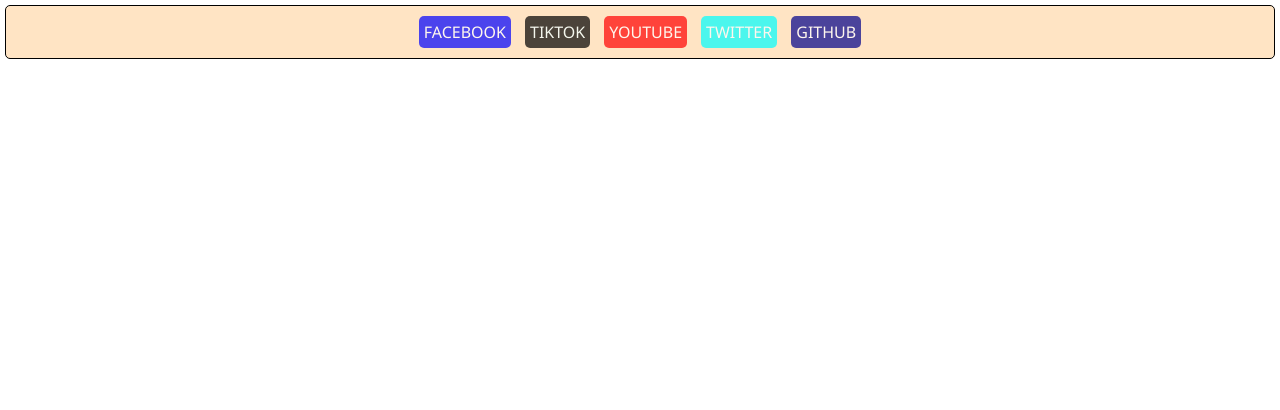
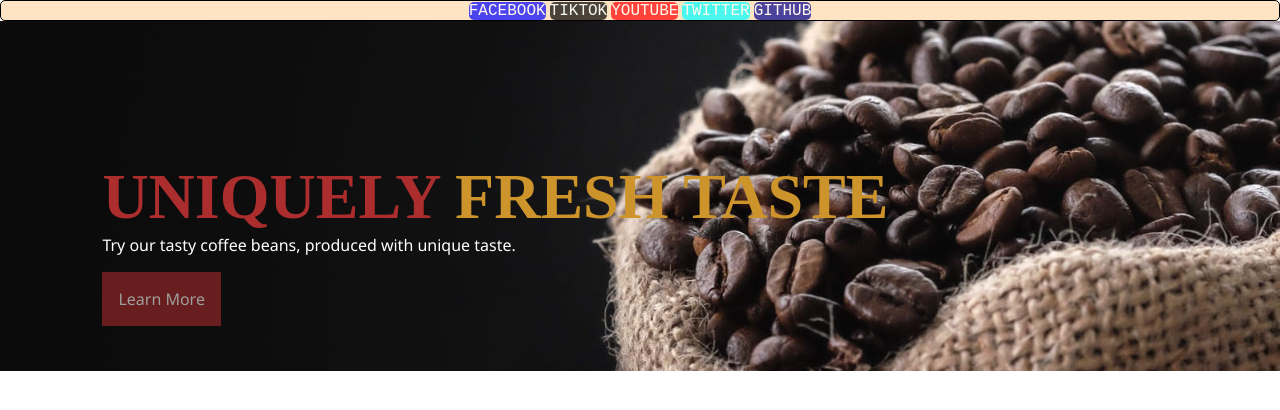
Before and after one commit to DenCzr/denielmarayag_module5, a plain HTML site: page index.html in a window 1280 px wide. Drawn offline with Linux system fonts and the light colour scheme; a web font is replaced by a local one.

Commit message:
New Changes Fr

```diff
--- a/index.html
+++ b/index.html
@@ -5,69 +5,6 @@
     <meta name="viewport" content="width=device-width, initial-scale=1.0">
     <title>Document</title>
     <style>
-*{
-    padding: 0px;
-    margin: 0px;
-}
-div{
-    padding: 5px;
-    margin: 5px;
-}
-
-.navbar{
-    border: 1px solid black;
-    border-radius: 5px;
-    background-color: bisque;
-}
-#fb a{
-    color:white;
-}
-#fb{
-background-color: blue;
-}
-#tt{
-    background-color: black;
-}
-#tt a{
-    color: azure
-    ;
-}
-#yt{
-    background-color: red;
-}
-#yt a{
-    color: white;
-}
-#x{
-    background-color: aqua;
-}
-#x a{
-    color: white;
-}
-#ghub{
-    background-color: darkblue;
-}
-#ghub a{
-    color: white
-}
-.links{
-
-    border-radius: 5px;
-    display: inline;
-    font-family: 'Segoe UI', Tahoma, Geneva, Verdana, sans-serif;
-    text-transform: uppercase;
-    opacity: 70%;
-    transform: 600;
-}
-.links:hover{
-    opacity: 100%;
-}
-#linksgroup{
-    text-align: center;
-}
-.links a{
-    text-decoration: none;
-}
 
     </style>
 </head>
@@ -81,12 +18,26 @@ background-color: blue;
     <div class="links" id="x"><a href="">Twitter</a></div>
     <div class="links" id="ghub"><a href="">Github</a></div>
 </div>
+
+
+</div>
+
+
+
+</div>
+<div class="banner">
+<div class="bannertext">
+<h2>Uniquely <span>Fresh Taste</span></h2>
+<p>Try our tasty coffee beans,
+    produced with unique taste.
+</p>
+<a href="a">Learn More</a>
 </div>
 
 
 
 
 
-
+<link rel="stylesheet" href="style.css">
 </body>
 </html>
--- /dev/null
+++ b/style.css
@@ -0,0 +1,106 @@
+@import url('https://fonts.googleapis.com/css2?family=Martian+Mono&family=Roboto:wght@100;300&display=swap');
+
+*{
+    padding: 0px;
+    margin: 0px;
+}
+
+
+.navbar{
+    border: 1px solid black;
+    border-radius: 5px;
+    background-color: bisque;
+}
+#fb a{
+    color:white;
+}
+#fb{
+background-color: blue;
+}
+#tt{
+    background-color: black;
+}
+#tt a{
+    color: azure
+    ;
+}
+#yt{
+    background-color: red;
+}
+#yt a{
+    color: white;
+}
+#x{
+    background-color: aqua;
+}
+#x a{
+    color: white;
+}
+#ghub{
+    background-color: darkblue;
+}
+#ghub a{
+    color: white
+}
+.links{
+
+    border-radius: 5px;
+    display: inline;
+    font-family: 'Martian Mono', monospace;
+    text-transform: uppercase;
+    opacity: 70%;
+    transition: 0.4s;
+}
+.links:hover{
+    opacity: 100%;
+    transition: 0.4s;
+    font-size: larger;
+    padding: 10px;
+}
+#linksgroup{
+    text-align: center;
+}
+.links a{
+    text-decoration: none;
+}
+
+.banner{
+    background-image: url('images/banner-bg.jpg');
+    background-size: cover;
+    background-position: center;
+    width: 100vw;
+    height: 350px;
+}
+.bannertext{
+    position: absolute;
+    top: 20%;
+    left: 8%;
+}
+.bannertext h2{
+    text-transform: uppercase;
+    color: rgb(172, 45, 45);
+    font-size: 4em;
+}
+.bannertext h2 span{
+    color: rgb(204, 148, 43);
+}
+.bannertext p{
+    color: white;
+    font-family: 'Segoe UI', Tahoma, Geneva, Verdana, sans-serif;
+}
+
+.bannertext a{
+    text-decoration: none;
+    display: inline-block;
+    padding: 1em;
+    background-color: brown;
+    margin-top: 1em;
+    font-family: 'Segoe UI', Tahoma, Geneva, Verdana, sans-serif;
+    color: white;
+    opacity: .6;
+    transition: .4;
+}
+.bannertext :hover{
+    opacity: 1;
+    transition: .4;
+}
```
Also changed, not shown: images/banner-bg.jpg (added).
